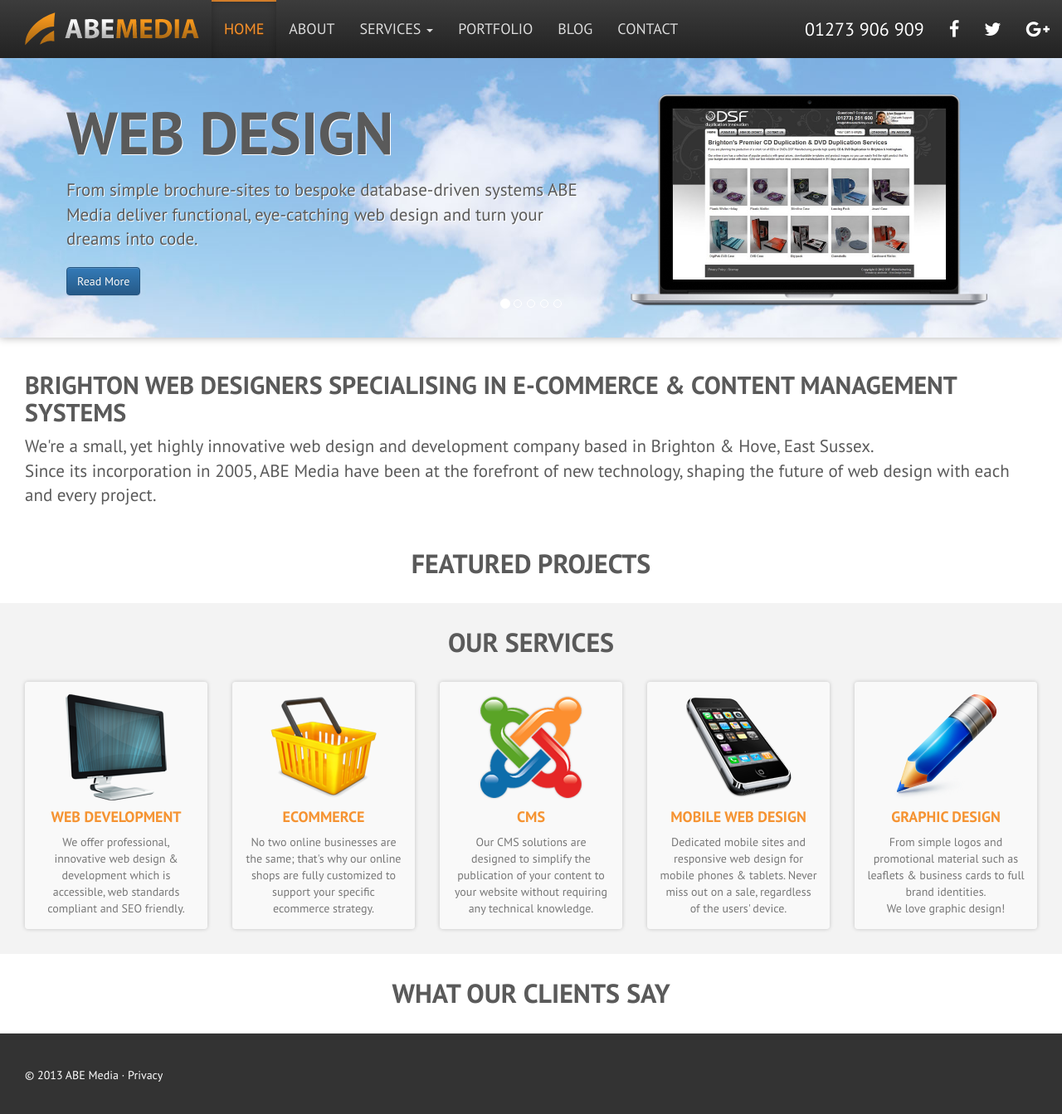
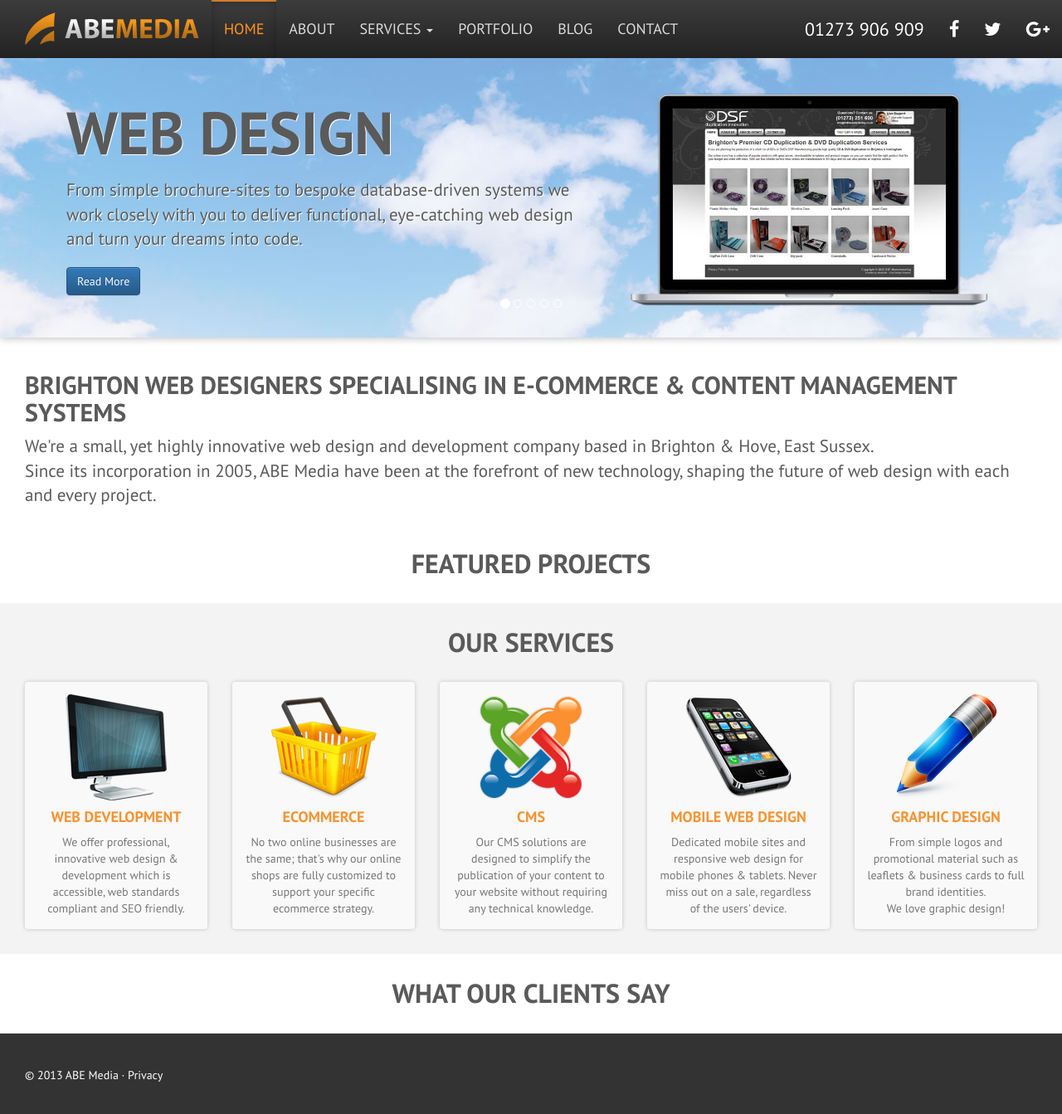
Before and after one commit to abemedia/abemedia.github.io, a Jekyll site: the page built from index.md, in a window 1280 px wide and 1346 px high. Shown: the top 1343 px of the window at 83% size. Built offline with Jekyll 4.4.1, drawn with Linux system fonts in a browser that asks for light colours; nearby versions of some CDN libraries.

Commit message:
Update slide.yml

```diff
--- a/_data/slide.yml
+++ b/_data/slide.yml
@@ -4,21 +4,21 @@
     url: web-design-brighton
     icon: /images/services/web-development.png
     image: /images/portfolio/dsfmanufacturing.jpg
-    desc: "From simple brochure-sites to bespoke database-driven systems ABE Media deliver functional, eye-catching web design and turn your dreams into code."
+    desc: "From simple brochure-sites to bespoke database-driven systems we work closely with you to deliver functional, eye-catching web design and turn your dreams into code."
 -
     title: Ecommerce
     alias: ecommerce
     url: ecommerce-web-design
     icon: /images/services/ecommerce.png
     image: /images/portfolio/dsfmanufacturing.jpg
-    desc: "ABE Media's online shops are customer-friendly, fast &amp; secure to help you take advantage of exciting new business opportunities in an ever-growing market.."
+    desc: "Our ecommerce solutions are customer-friendly, reliable &amp; secure to help start selling online fast and take advantage of exciting new business opportunities in an ever-growing market."
 -
     title: CMS Websites
     alias: cms
     url: content-management-systems-cms
     icon: /images/services/joomla-development.png
     image: /images/portfolio/dsfmanufacturing.jpg
-    desc: "From flexible out-of-the-box solutions to bespoke CMS development, ABE Media are experts at creating innovative, content-driven websites with the popular Joomla CMS."
+    desc: "From flexible out-of-the-box solutions to bespoke content management systems, ABE Media are experts at developing innovative, content-driven websites with the popular Joomla CMS."
 -
     title: Mobile Websites
     alias: mobile
```
